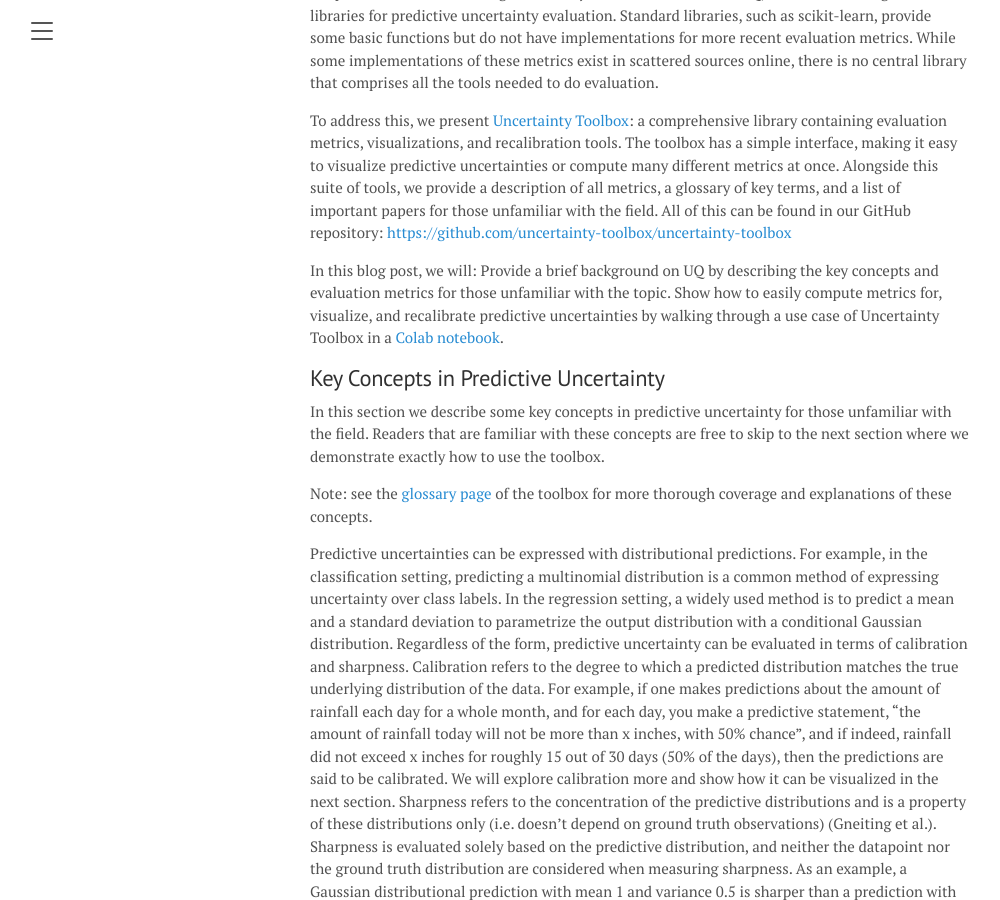
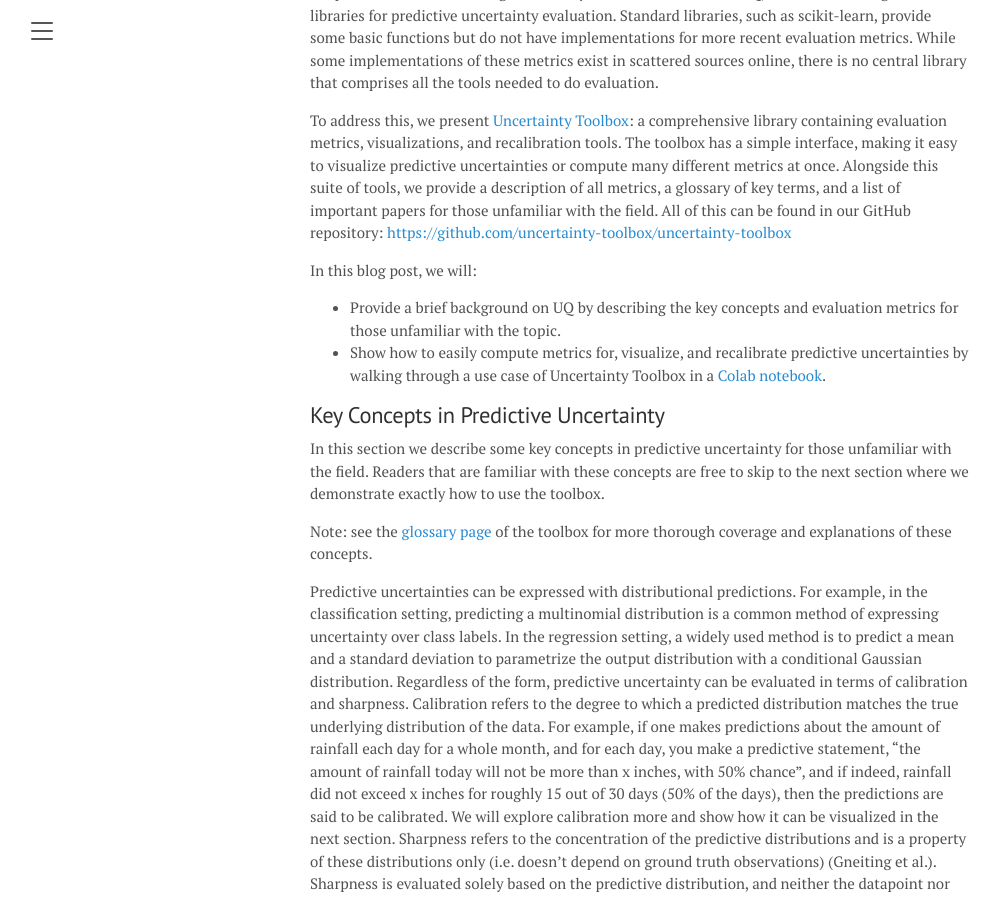
Before and after one commit to uncertainty-toolbox/uncertainty-toolbox.github.io, a Jekyll site: the page built from tutorial.md, in a window 1280 px wide and 900 px high, scrolled down 947 px. Shown: the whole window, without its empty margins (0-1000 px from the left). Built offline with Jekyll 4.4.1, drawn with Linux system fonts in a browser that asks for light colours.

```diff
--- a/tutorial.md
+++ b/tutorial.md
@@ -18,8 +18,8 @@ Despite the machine learning community’s increased interest in UQ, there is a
 To address this, we present [Uncertainty Toolbox](https://github.com/uncertainty-toolbox/uncertainty-toolbox): a comprehensive library containing evaluation metrics, visualizations, and recalibration tools. The toolbox has a simple interface, making it easy to visualize predictive uncertainties or compute many different metrics at once. Alongside this suite of tools, we provide a description of all metrics, a glossary of key terms, and a list of important papers for those unfamiliar with the field. All of this can be found in our GitHub repository: [https://github.com/uncertainty-toolbox/uncertainty-toolbox](https://github.com/uncertainty-toolbox/uncertainty-toolbox)
 
 In this blog post, we will:
-Provide a brief background on UQ by describing the key concepts and evaluation metrics for those unfamiliar with the topic.
-Show how to easily compute metrics for, visualize, and recalibrate predictive uncertainties by walking through a use case of Uncertainty Toolbox in a [Colab notebook](https://colab.research.google.com/drive/1fg61MFmVmgFYM4CRm_aoiZ_WRdxbIhIe?usp=sharing).
+* Provide a brief background on UQ by describing the key concepts and evaluation metrics for those unfamiliar with the topic.
+* Show how to easily compute metrics for, visualize, and recalibrate predictive uncertainties by walking through a use case of Uncertainty Toolbox in a [Colab notebook](https://colab.research.google.com/drive/1fg61MFmVmgFYM4CRm_aoiZ_WRdxbIhIe?usp=sharing).
 
 
 ## Key Concepts in Predictive Uncertainty
```
Also changed, not shown: index.md (+1 -1 lines).
